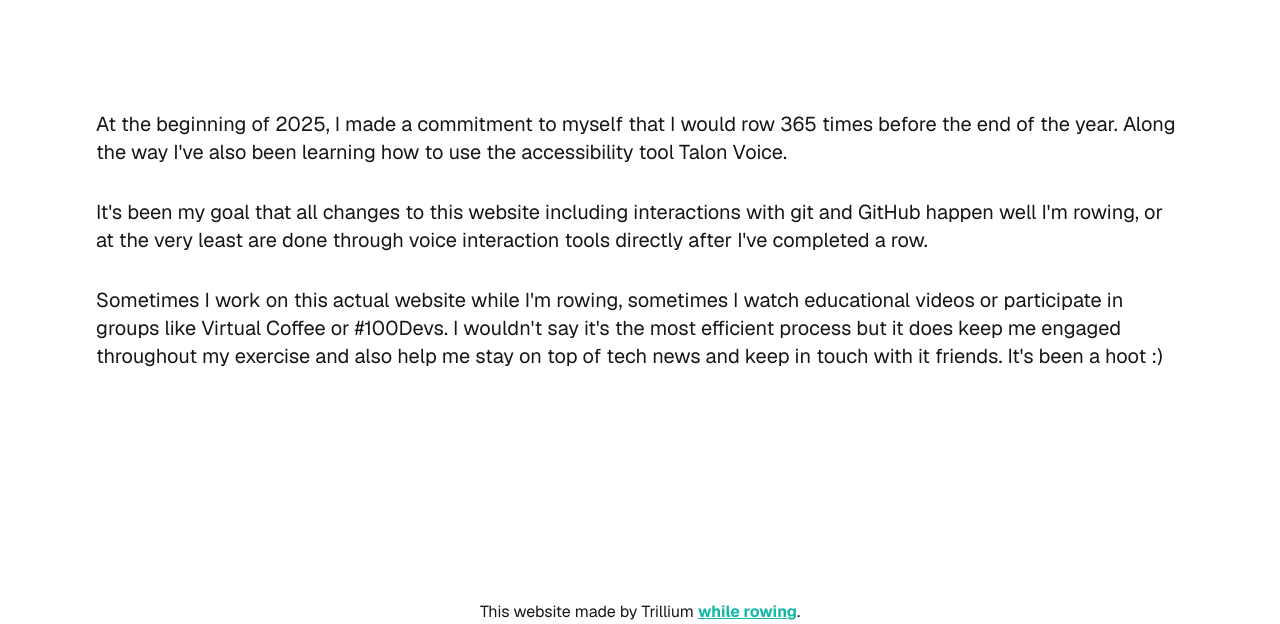
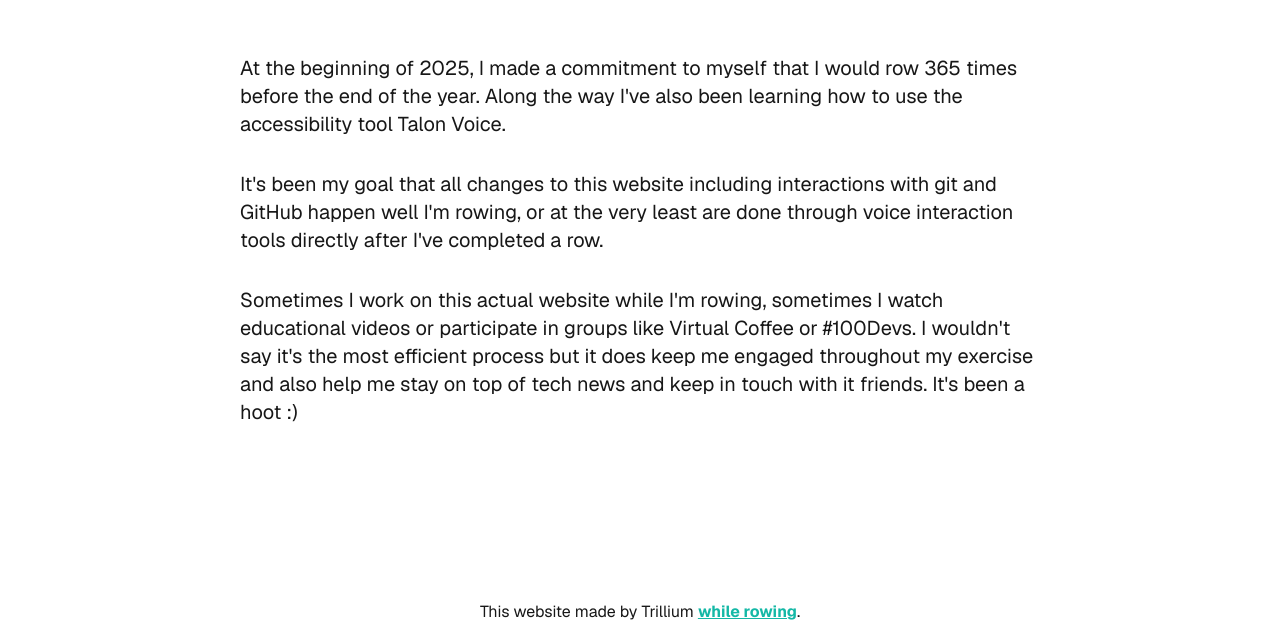
Before and after one commit to trillium/row_tracker, a Next.js app: page /while_rowing in a window 1280 px wide. Shown: the part 176-800 px from the top of the page. Built offline with nearby package versions, Linux system fonts and the light colour scheme.

Commit message:
feat: Add max width to /while_rowing

```diff
--- a/src/app/layout.tsx
+++ b/src/app/layout.tsx
@@ -32,7 +32,7 @@
         <div className="flex justify-between flex-col min-h-screen font-[family-name:var(--font-geist-sans)]">
           <Navbar />
 
-          <div className="">{children}</div>
+          <div className="max-w-screen-lg mx-auto px-4">{children}</div>
 
           <Footer />
         </div>
```
